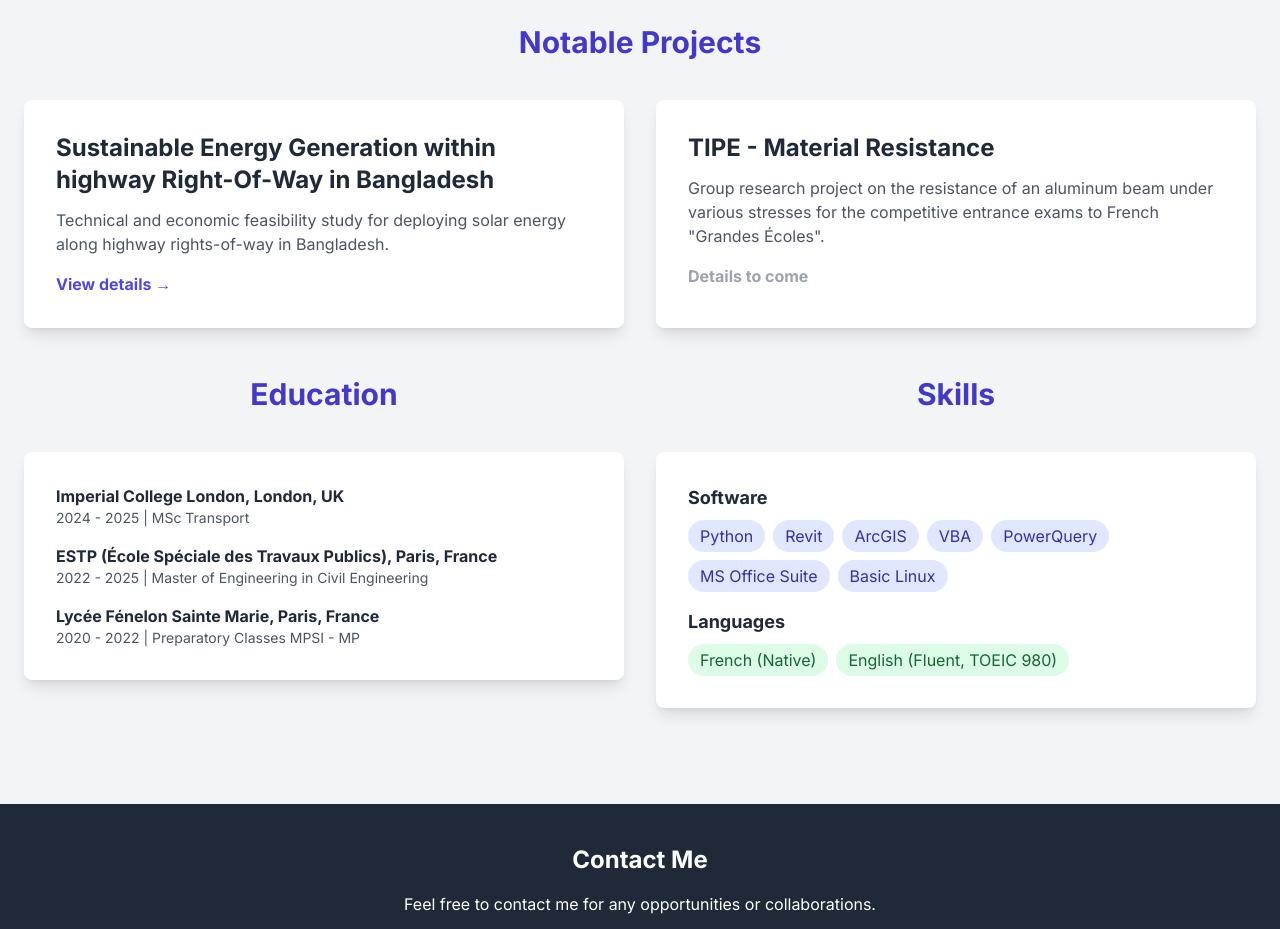
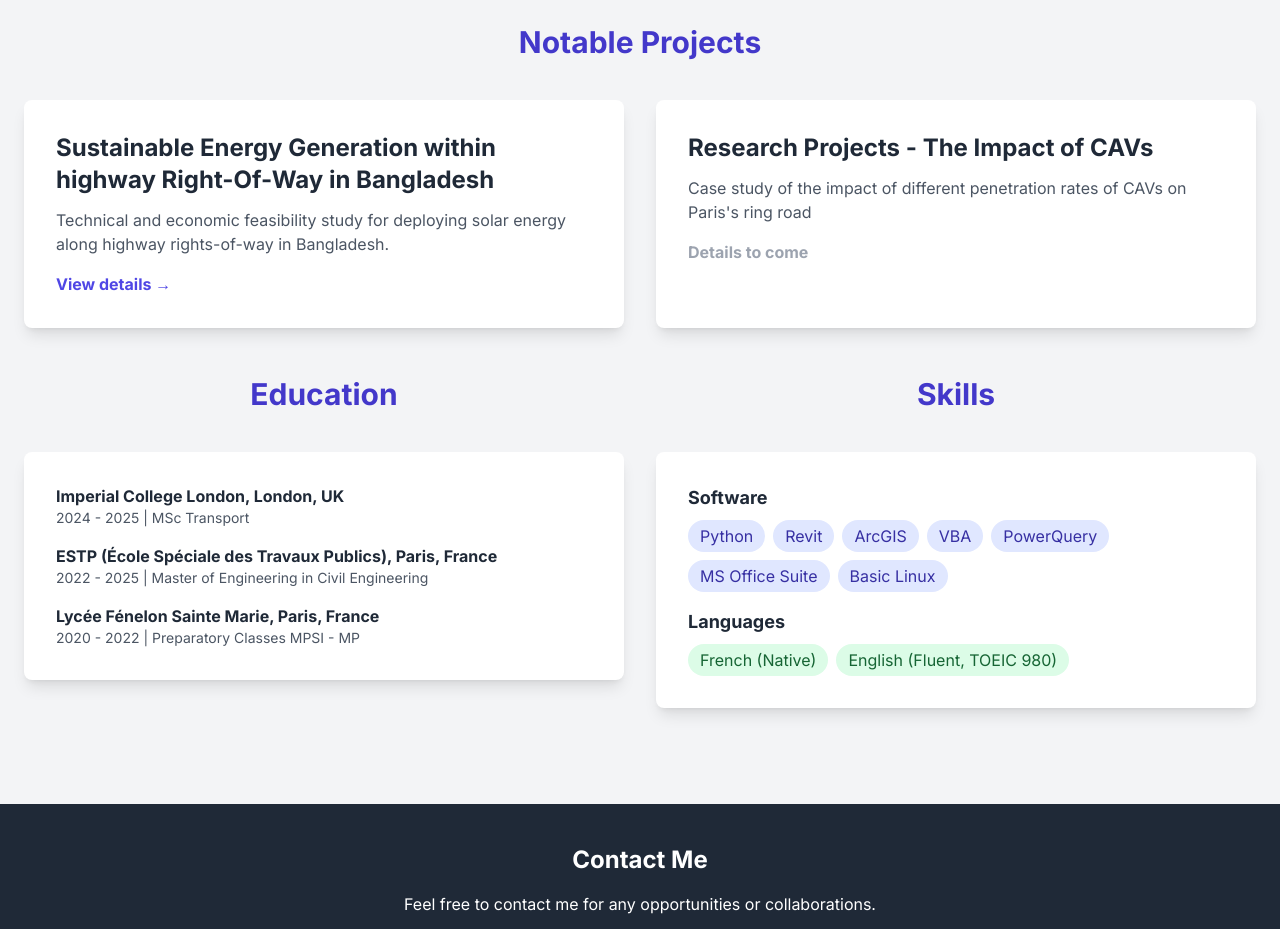
Before and after one commit to Ultra0Magnus/LouisNicard, a plain HTML site: page index.html in a window 1280 px wide. Shown: the part 1080-2009 px from the top of the page. Drawn offline with nearby package versions, Linux system fonts and the light colour scheme.

Commit message:
Update project title and description in index.html

```diff
--- a/index.html
+++ b/index.html
@@ -120,8 +120,8 @@
                 </div>
                 <!-- Project 2 -->
                 <div class="bg-white p-8 rounded-lg shadow-lg transform hover:scale-105 transition-transform duration-300">
-                    <h3 class="text-2xl font-bold mb-3">TIPE - Material Resistance</h3>
-                    <p class="text-gray-600 mb-4">Group research project on the resistance of an aluminum beam under various stresses for the competitive entrance exams to French "Grandes Écoles".</p>
+                    <h3 class="text-2xl font-bold mb-3">Research Projects - The Impact of CAVs</h3>
+                    <p class="text-gray-600 mb-4">Case study of the impact of different penetration rates of CAVs on Paris's ring road</p>
                      <a href="#" class="inline-block text-gray-400 font-bold cursor-not-allowed">Details to come</a>
                 </div>
             </div>
```
